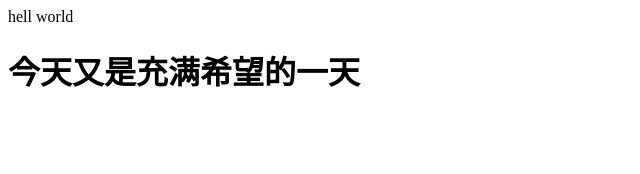
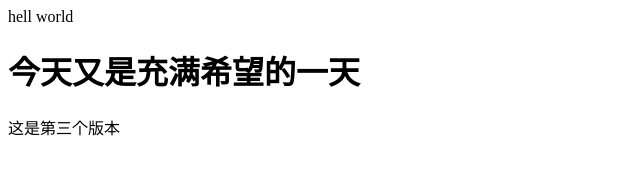
Before and after one commit to CCTV-1998/test, a plain HTML site: page index.html in a window 1280 px wide. Shown: the whole page, without its empty margins (0-640 px from the left). Drawn offline with Linux system fonts and the light colour scheme.

Commit message:
创建了JS文件

```diff
--- a/index.html
+++ b/index.html
@@ -7,5 +7,6 @@
 	<body>
 		<div>hell world</div>
 		<h1>今天又是充满希望的一天</h1>
+		<p>这是第三个版本</p>
 	</body>
 </html>
--- /dev/null
+++ b/index.js
@@ -0,0 +1 @@
+console.log(1)
```
